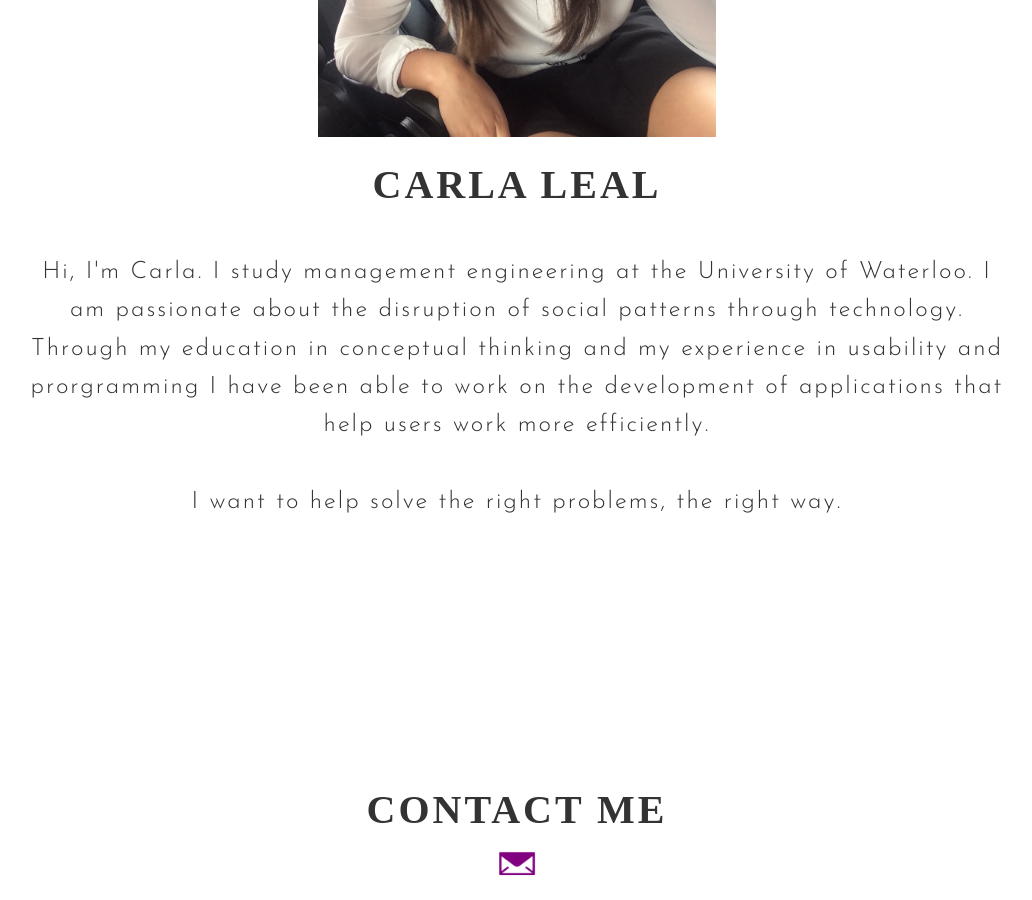
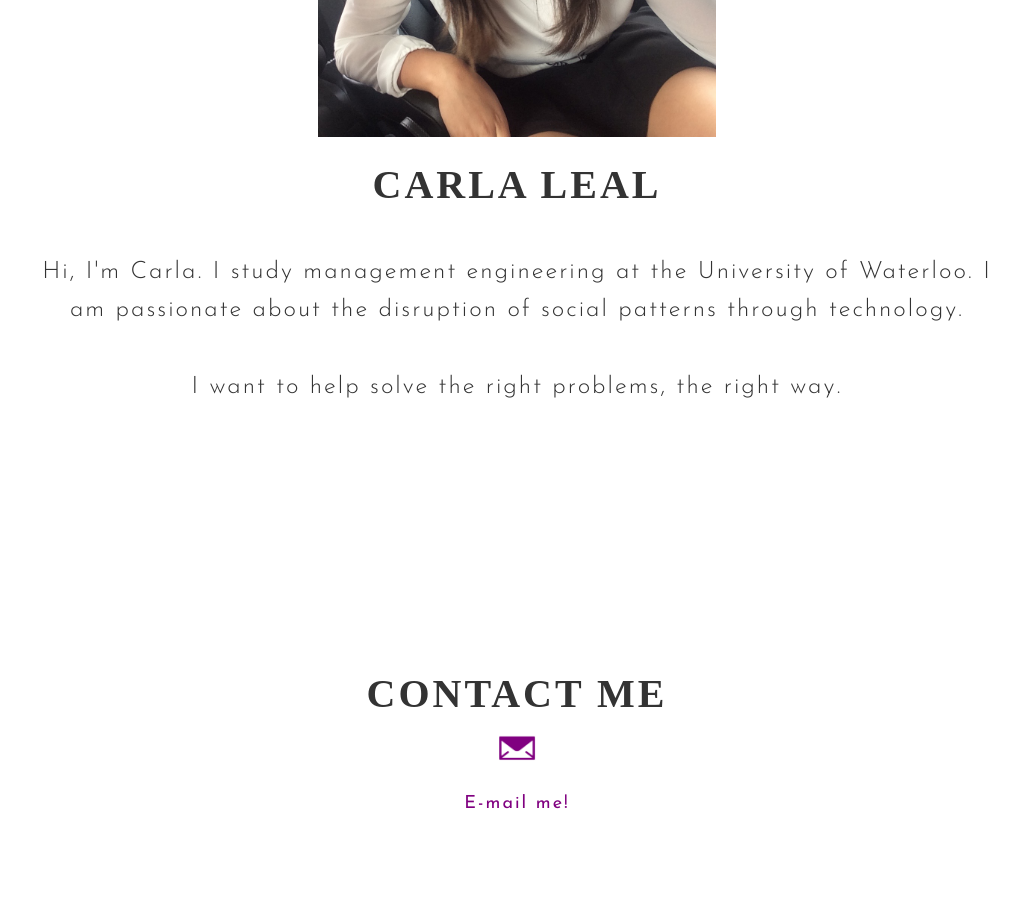
Before and after one commit to carlaesperanza/carlaesperanza.github.io, a Jekyll site: the page built from index.html, in a window 1280 px wide and 900 px high, scrolled down 1221 px. Shown: the whole window, without its empty margins (123-1155 px from the left). Built offline with Jekyll 4.4.1, drawn with Linux system fonts in a browser that asks for light colours; some web fonts are replaced.

Commit message:
Update index.html

```diff
--- a/index.html
+++ b/index.html
@@ -143,8 +143,8 @@
       <p class="big-text">
        Hi, I'm Carla.
        I study management engineering at the University of Waterloo. I am passionate about the disruption of social patterns through technology.
-        Through my education in conceptual thinking and my experience in usability and prorgramming I have been able to work on the development
-        of applications that help users work more efficiently.
+
+
 
         <br>
         <br>
```
